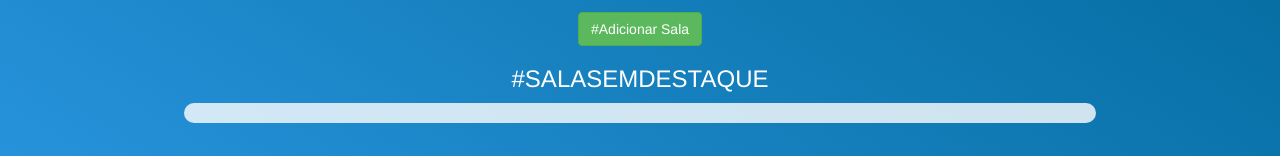
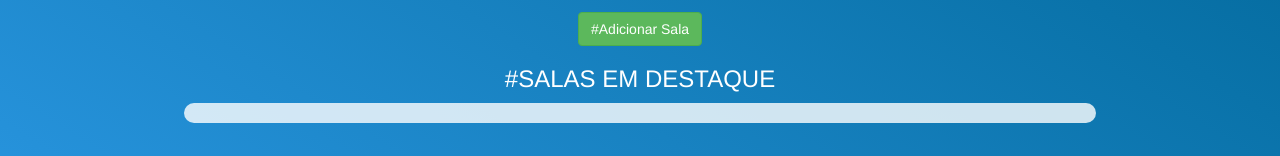
Before and after one commit to juliarosabfs/Kwitter, a plain HTML site: page kwitter_room.html in a window 1280 px wide. Shown: the part 278-434 px from the top of the page. Drawn offline with nearby package versions, Linux system fonts and the light colour scheme; no server answers; a web font is replaced by a local one.

Commit message:
Add files via upload

```diff
--- a/kwitter_room.html
+++ b/kwitter_room.html
@@ -39,7 +39,7 @@
 
 		<button onclick="addRoom();" class="btn btn-success">#Adicionar Sala</button>
 
-		<h3 class="color_white">#SALASEMDESTAQUE</h3>
+		<h3 class="color_white">#SALAS EM DESTAQUE</h3>
 
 		<div id="output"></div>
 
```
